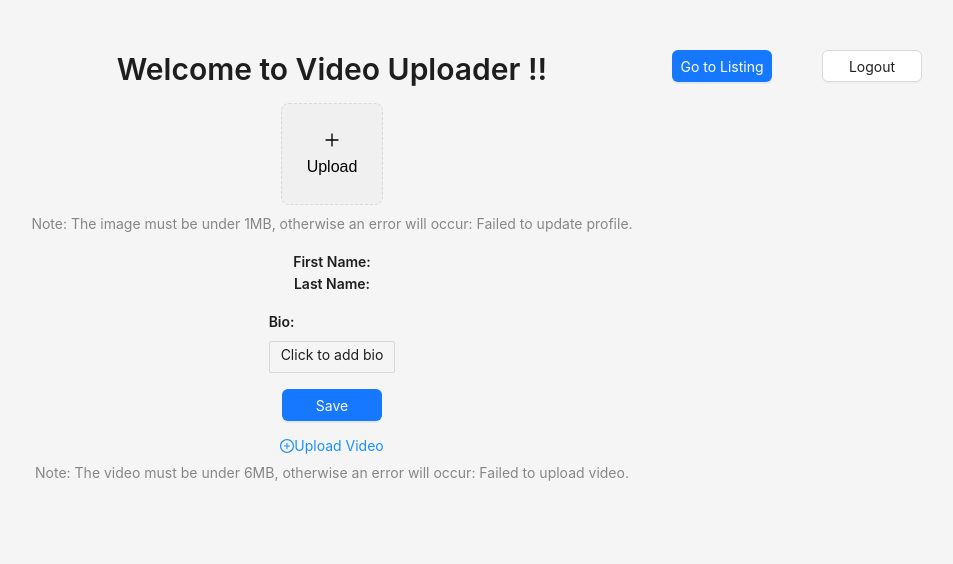
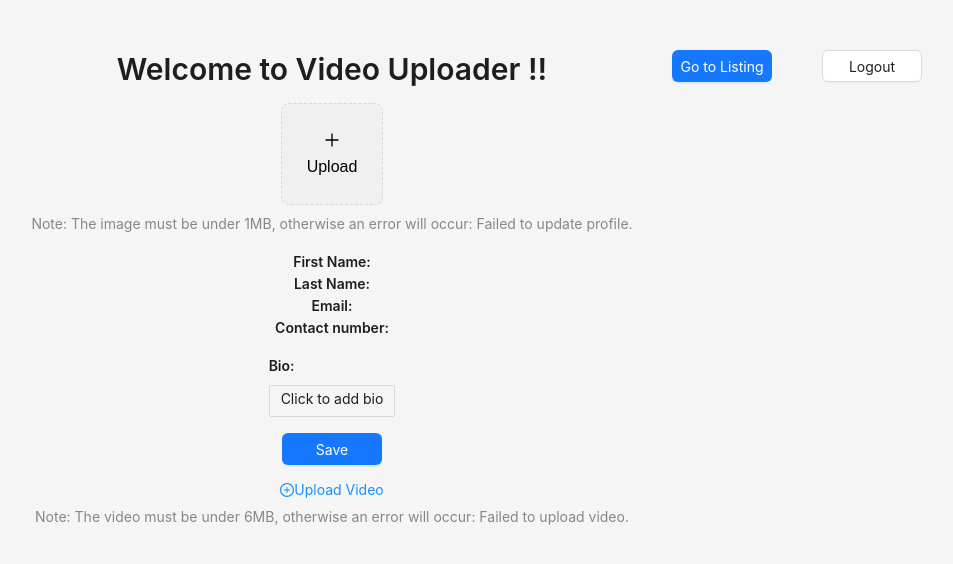
Before and after one commit to abusaad17/video-uploader-ui, a React (Vite) app: page /profile in a window 1280 px wide. Shown: the top 564 px of the page, without its empty margins (308-1261 px from the left). Built offline with nearby package versions, Linux system fonts and the light colour scheme.

Commit message:
added email  and number in profile page.

```diff
--- a/src/pages/Profile.tsx
+++ b/src/pages/Profile.tsx
@@ -31,6 +31,8 @@ const getBase64 = (img: FileType, callback: (url: string) => void) => {
 const Profile = () => {
   const [firstName, setFirstName] = useState("");
   const [lastName, setLastName] = useState("");
+  const [email, setEmail] = useState("");
+  const [number, setNumber] = useState("");
   const [bio, setBio] = useState("");
   const [isBioModalVisible, setIsBioModalVisible] = useState(false);
   const [loading] = useState(false);
@@ -65,9 +67,12 @@ const Profile = () => {
           headers: { Authorization: `Bearer ${token}` },
         }
       );
-      const { firstname, lastname, bio, thumbnail } = response.data;
+      const { firstname, lastname, bio, thumbnail, email, number } =
+        response.data;
       setFirstName(firstname);
       setLastName(lastname);
+      setEmail(email);
+      setNumber(number);
       setBio(bio);
       setImageUrl(thumbnail);
     } catch (error) {
@@ -262,7 +267,12 @@ const Profile = () => {
         <div>
           <Text strong>Last Name:</Text> {lastName}
         </div>
-
+        <div>
+          <Text strong>Email:</Text> {email}
+        </div>
+        <div>
+          <Text strong>Contact number:</Text> {number}
+        </div>
         <div style={{ marginTop: 16, marginBottom: 16 }}>
           <Text strong>Bio:</Text>
           <div
```
